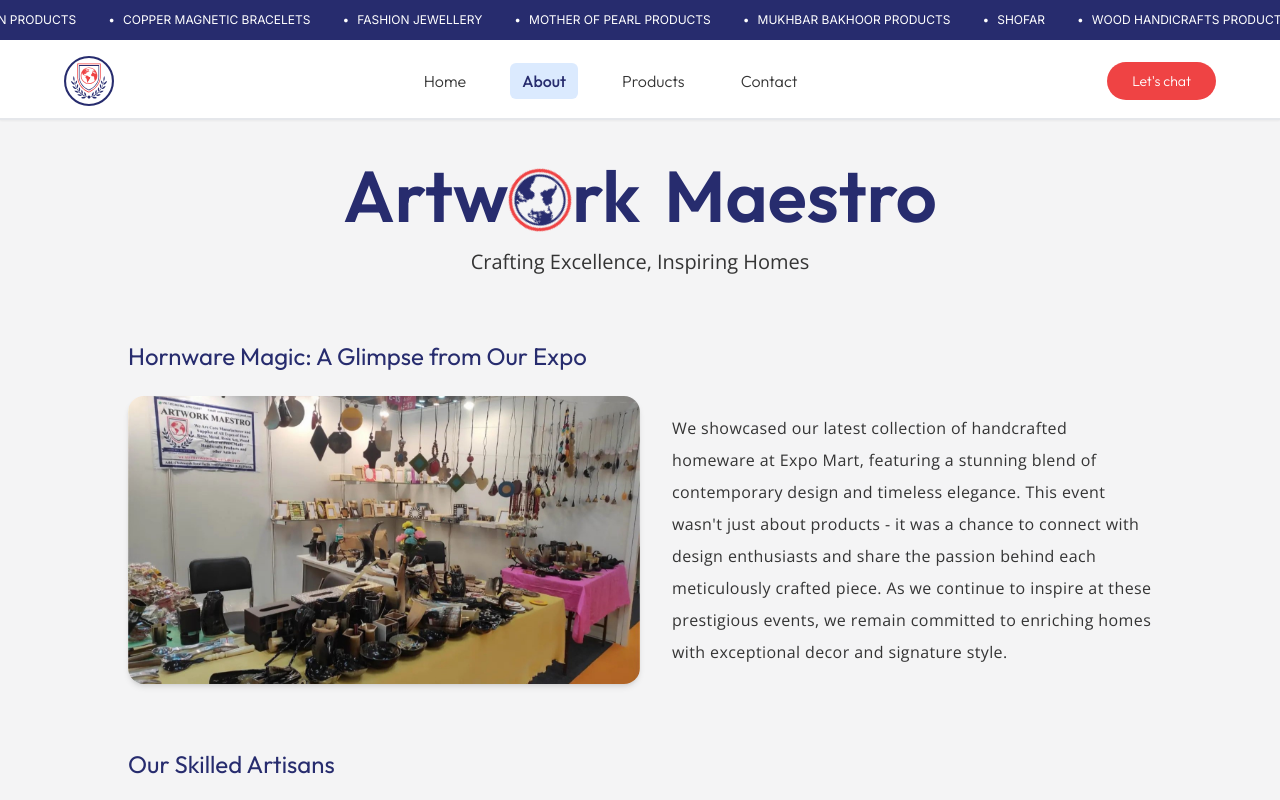
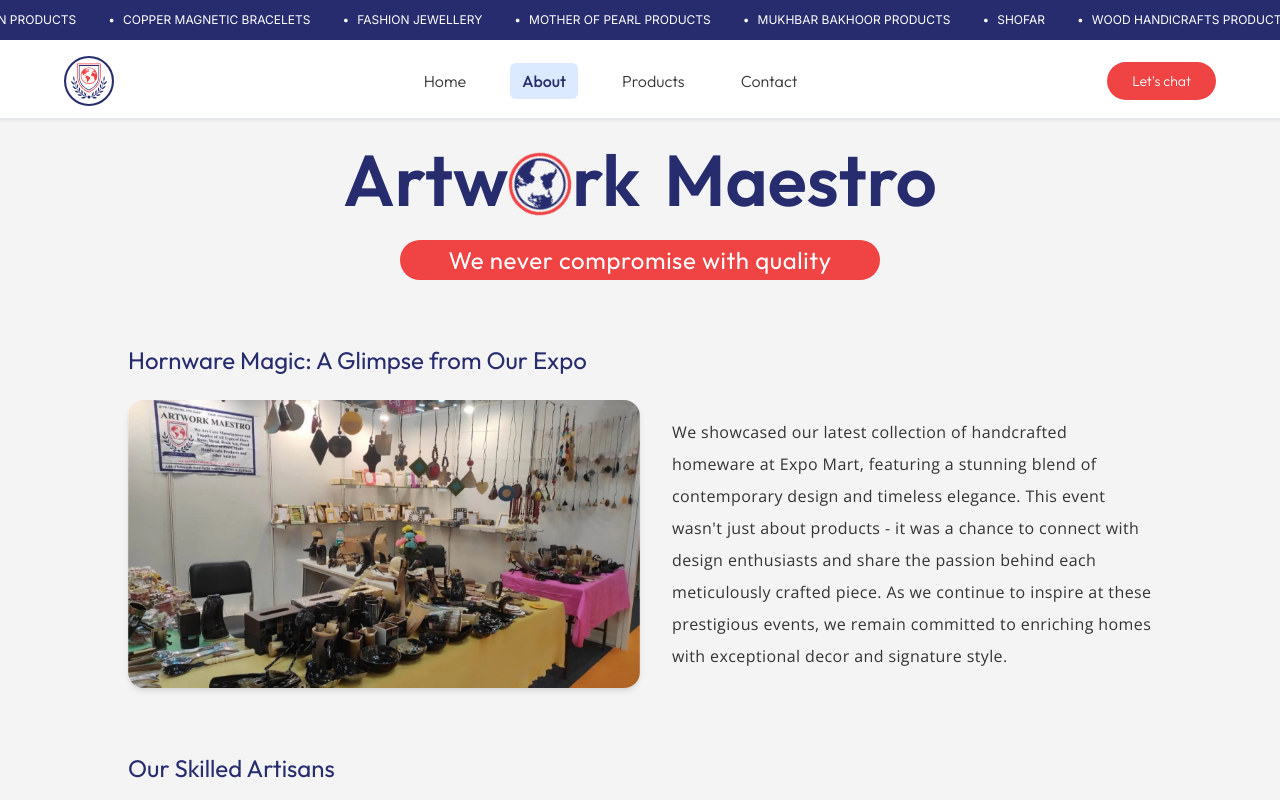
Before and after one commit to saadsalmany/Artwork-Maestro, a Next.js app: page /about in a window 1280 px wide. Shown: the top 800 px of the page. Built offline with nearby package versions, Linux system fonts and the light colour scheme; a web font is replaced by a local one.

Commit message:
changes in about page1

```diff
--- a/app/Components/AboutUs.js
+++ b/app/Components/AboutUs.js
@@ -1,6 +1,5 @@
 import React, { useState, useRef, useEffect } from "react";
 import Image from "next/image";
-import { motion } from "framer-motion";
 import { Heart, Archive, Diamond, BadgeCheck, User } from "lucide-react";
 import { gsap } from "gsap";
 import { ScrollTrigger } from "gsap/ScrollTrigger";
@@ -63,7 +62,7 @@
     <div className="max-w-6xl mx-auto px-8 tablet:px-16 desktop:px-26 my-24">
       {/* Header */}
       <div className="text-center section mb-16">
-        <h1 className="font-outfit font-semibold text-secondary-blue text-4xl sm:text-6xl lg:text-7xl mb-4 flex items-center justify-center">
+        <h1 className="font-outfit font-semibold text-secondary-blue text-4xl sm:text-6xl lg:text-7xl desktop:mb-6 mb-4 -mt-4 flex items-center justify-center">
           Artw
           <span className="inline-block relative">
             <svg
@@ -93,8 +92,8 @@
             <h1 className="ml-3 desktop:ml-6">Maestro</h1>
           </span>
         </h1>
-        <p className="font-openSans section text-charcoal text-md desktop:text-xl">
-          Crafting Excellence, Inspiring Homes
+        <p className="font-outfit tracking-wide mx-auto py-1 bg-primary-red desktop:w-[30rem] w-72 section rounded-full text-white text-sm md:text-lg md:w-96 desktop:text-2xl">
+          We never compromise with quality
         </p>
       </div>
 
@@ -109,6 +108,8 @@
             objectFit="contain"
             width={1000}
             height={1000}
+            loading="lazy"
+            quality={30}
             className="rounded-2xl h-full lg:w-1/2 shadow-md"
             onMouseEnter={(e) => hoverAnimation(e.currentTarget)}
             onMouseLeave={(e) => leaveAnimation(e.currentTarget)}
```
